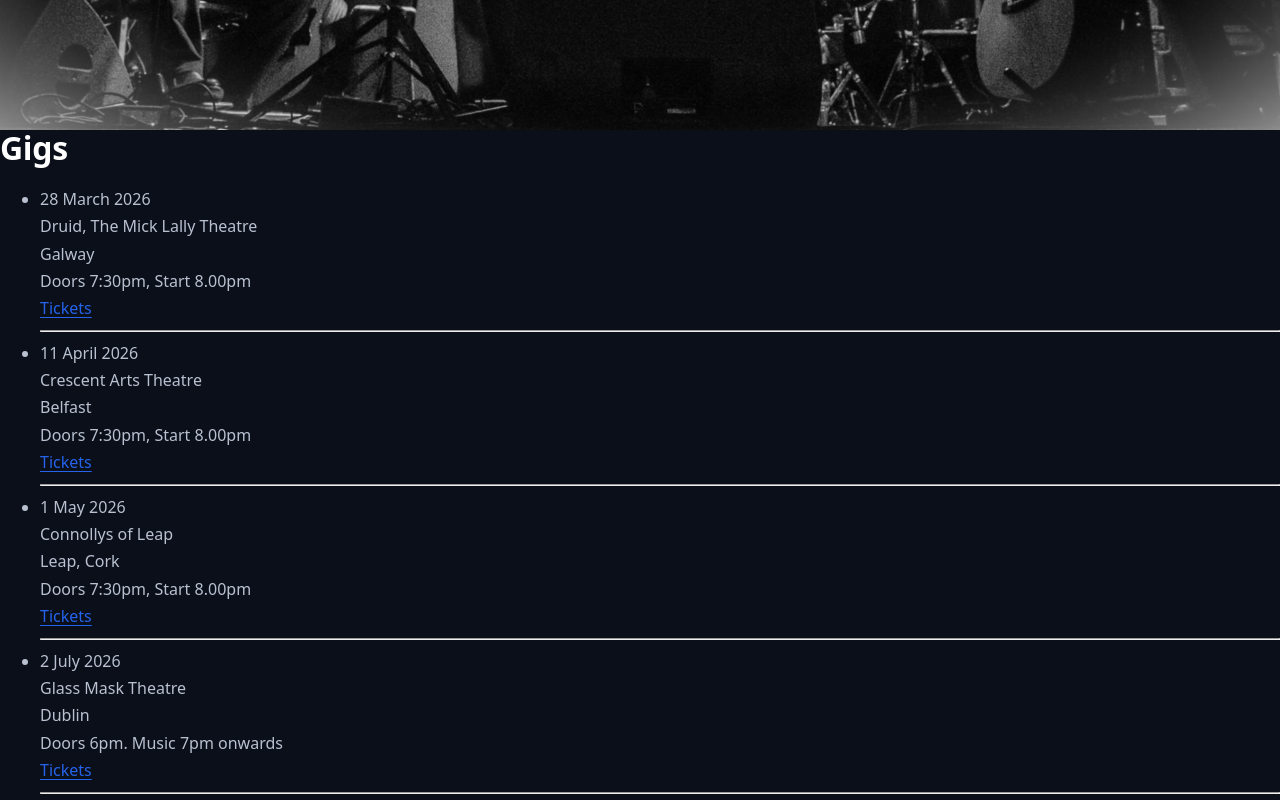
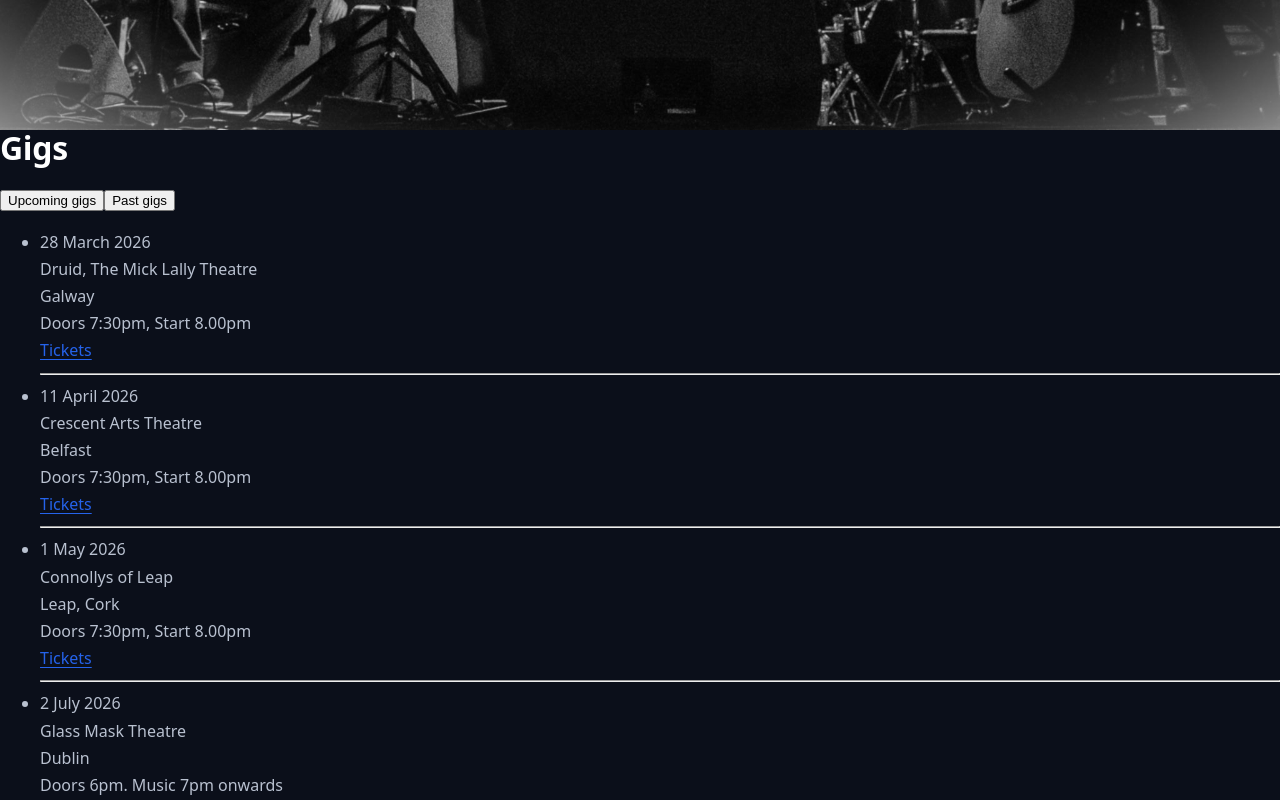
Before and after one commit to davidmul99snl/shadows-and-light-site, a Next.js app: page /gigs in a window 1280 px wide. Shown: the part 740-1540 px from the top of the page. Built offline with nearby package versions, Linux system fonts and the light colour scheme.

Commit message:
Refactor gig sorting and filtering logic

```diff
--- a/pages/gigs.jsx
+++ b/pages/gigs.jsx
@@ -1,4 +1,5 @@
 // pages/gigs.jsx
+import { useState } from "react";
 import Head from "next/head";
 import path from "path";
 import fs from "fs/promises";
@@ -15,13 +16,39 @@ function formatIrishDate(isoDate) {
   });
 }
 
+function getGigTime(gig) {
+  if (!gig?.date) return Number.MAX_SAFE_INTEGER;
+  const time = new Date(gig.date).getTime();
+  return isNaN(time) ? Number.MAX_SAFE_INTEGER : time;
+}
+
 export default function Gigs({ gigs }) {
+  const [activeTab, setActiveTab] = useState("upcoming");
+
   const list = Array.isArray(gigs) ? gigs : [];
-  const sorted = [...list].sort((a, b) => {
-    const da = a?.date ? new Date(a.date).getTime() : Number.MAX_SAFE_INTEGER;
-    const db = b?.date ? new Date(b.date).getTime() : Number.MAX_SAFE_INTEGER;
-    return da - db;
+
+  const today = new Date();
+  today.setHours(0, 0, 0, 0);
+
+  const sorted = [...list].sort((a, b) => getGigTime(a) - getGigTime(b));
+
+  const upcoming = sorted.filter((gig) => {
+    const d = new Date(gig?.date);
+    if (isNaN(d)) return true;
+    d.setHours(0, 0, 0, 0);
+    return d >= today;
   });
+
+  const past = sorted
+    .filter((gig) => {
+      const d = new Date(gig?.date);
+      if (isNaN(d)) return false;
+      d.setHours(0, 0, 0, 0);
+      return d < today;
+    })
+    .reverse();
+
+  const visibleGigs = activeTab === "upcoming" ? upcoming : past;
 
   return (
     <>
@@ -47,11 +74,41 @@ export default function Gigs({ gigs }) {
       <main className="mx-auto max-w-4xl px-4 py-10">
         <h1 className="text-3xl font-semibold tracking-tight">Gigs</h1>
 
-        {sorted.length === 0 ? (
-          <p className="mt-8 text-neutral-400">No gigs to show yet.</p>
+        <div className="mt-8 flex gap-3 border-b border-neutral-800">
+          <button
+            type="button"
+            onClick={() => setActiveTab("upcoming")}
+            className={`pb-3 text-sm font-medium ${
+              activeTab === "upcoming"
+                ? "text-white border-b-2 border-white"
+                : "text-neutral-400 hover:text-white"
+            }`}
+          >
+            Upcoming gigs
+          </button>
+
+          <button
+            type="button"
+            onClick={() => setActiveTab("past")}
+            className={`pb-3 text-sm font-medium ${
+              activeTab === "past"
+                ? "text-white border-b-2 border-white"
+                : "text-neutral-400 hover:text-white"
+            }`}
+          >
+            Past gigs
+          </button>
+        </div>
+
+        {visibleGigs.length === 0 ? (
+          <p className="mt-8 text-neutral-400">
+            {activeTab === "upcoming"
+              ? "No upcoming gigs to show yet."
+              : "No past gigs to show yet."}
+          </p>
         ) : (
           <ul className="mt-8">
-            {sorted.map((gig, i) => {
+            {visibleGigs.map((gig, i) => {
               const key = `${gig?.id || gig?.slug || gig?.date || "gig"}-${i}`;
 
               const when =
@@ -61,7 +118,7 @@ export default function Gigs({ gigs }) {
 
               const title = gig?.title || gig?.venue || "Untitled event";
 
-              // City (and optionally country) only — avoids printing venue twice
+              // City and optionally country only — avoids printing venue twice
               const where = [gig?.city, gig?.country].filter(Boolean).join(", ");
 
               return (
@@ -83,7 +140,9 @@ export default function Gigs({ gigs }) {
                   )}
 
                   <div className="pt-2 text-sm">
-                    {gig?.tickets && gig.tickets !== "TBC" ? (
+                    {activeTab === "upcoming" &&
+                    gig?.tickets &&
+                    gig.tickets !== "TBC" ? (
                       <a
                         href={gig.tickets}
                         target="_blank"
@@ -97,15 +156,14 @@ export default function Gigs({ gigs }) {
                       >
                         Tickets
                       </a>
-
-                    ) : gig?.tickets === "TBC" ? (
+                    ) : activeTab === "upcoming" && gig?.tickets === "TBC" ? (
                       <span className="text-neutral-400">Tickets TBC</span>
                     ) : null}
 
                     {gig?.link && (
                       <>
                         {" "}
-                        {gig?.tickets ? "· " : null}
+                        {activeTab === "upcoming" && gig?.tickets ? "· " : null}
                         <a
                           href={gig.link}
                           target="_blank"
@@ -126,7 +184,7 @@ export default function Gigs({ gigs }) {
                   </div>
 
                   {/* Divider between gigs */}
-                  {i < sorted.length - 1 && (
+                  {i < visibleGigs.length - 1 && (
                     <hr className="mt-4 border-neutral-800" />
                   )}
                 </li>
@@ -142,6 +200,7 @@ export default function Gigs({ gigs }) {
 export async function getStaticProps() {
   const filePath = path.join(process.cwd(), "public", "site-data", "gigs.json");
   let gigs = [];
+
   try {
     const raw = await fs.readFile(filePath, "utf-8");
     const data = JSON.parse(raw);
```
Lines whose indentation alone changed are shown as unchanged.
